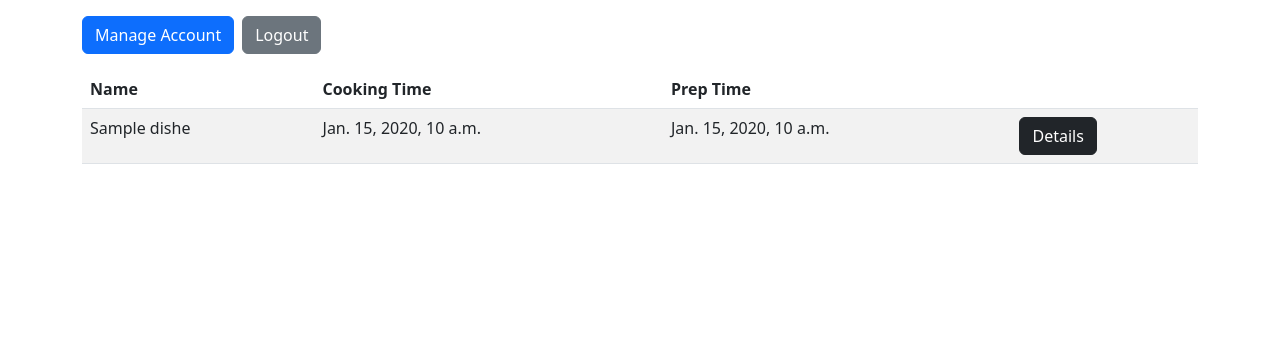
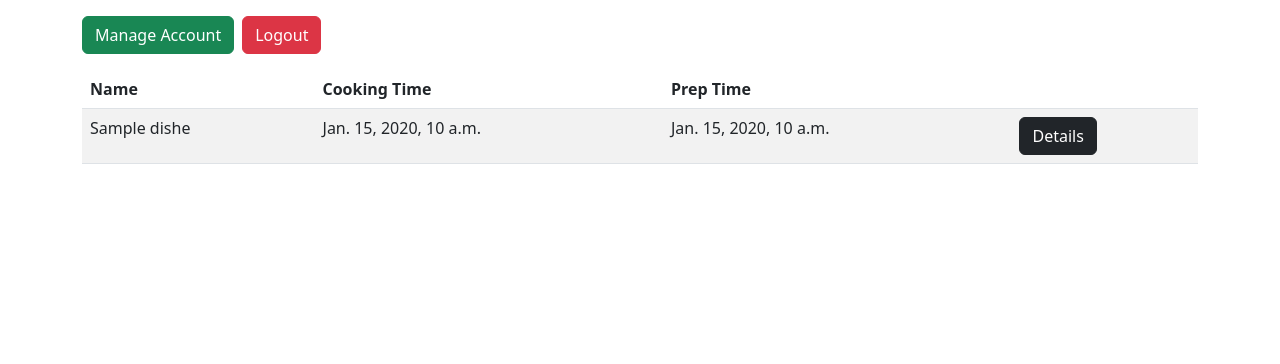
Before and after one commit to karlpeduca/Module6, a Django app: template tapasV2/tapas/tapasapp/templates/tapasapp/basic_list.html in a window 1280 px wide. Shown: the part 56-420 px from the top of the page. Run offline with Django 3.2, Linux system fonts and the light colour scheme; the template is opened without the code that fills it: most values are stand-ins (such as "Sample title", 1, 10 or a date in 2020); some libraries are stand-ins or nearby versions.

Commit message:
changed button color

```diff
--- a/tapasV2/tapas/tapasapp/templates/tapasapp/basic_list.html
+++ b/tapasV2/tapas/tapasapp/templates/tapasapp/basic_list.html
@@ -3,8 +3,8 @@
 {% block content %}
     <div class="col-12">
         <div class="mb-3 d-flex gap-2">
-            <a class="btn btn-primary" href="{% url 'manage_account' pk=pk %}">Manage Account</a>
-            <a class="btn btn-secondary" href="{% url 'logout' %}">Logout</a>
+            <a class="btn btn-success" href="{% url 'manage_account' pk=pk %}">Manage Account</a>
+            <a class="btn btn-danger" href="{% url 'logout' %}">Logout</a>
         </div>
 
         <table class="table table-striped mb-5">
```
